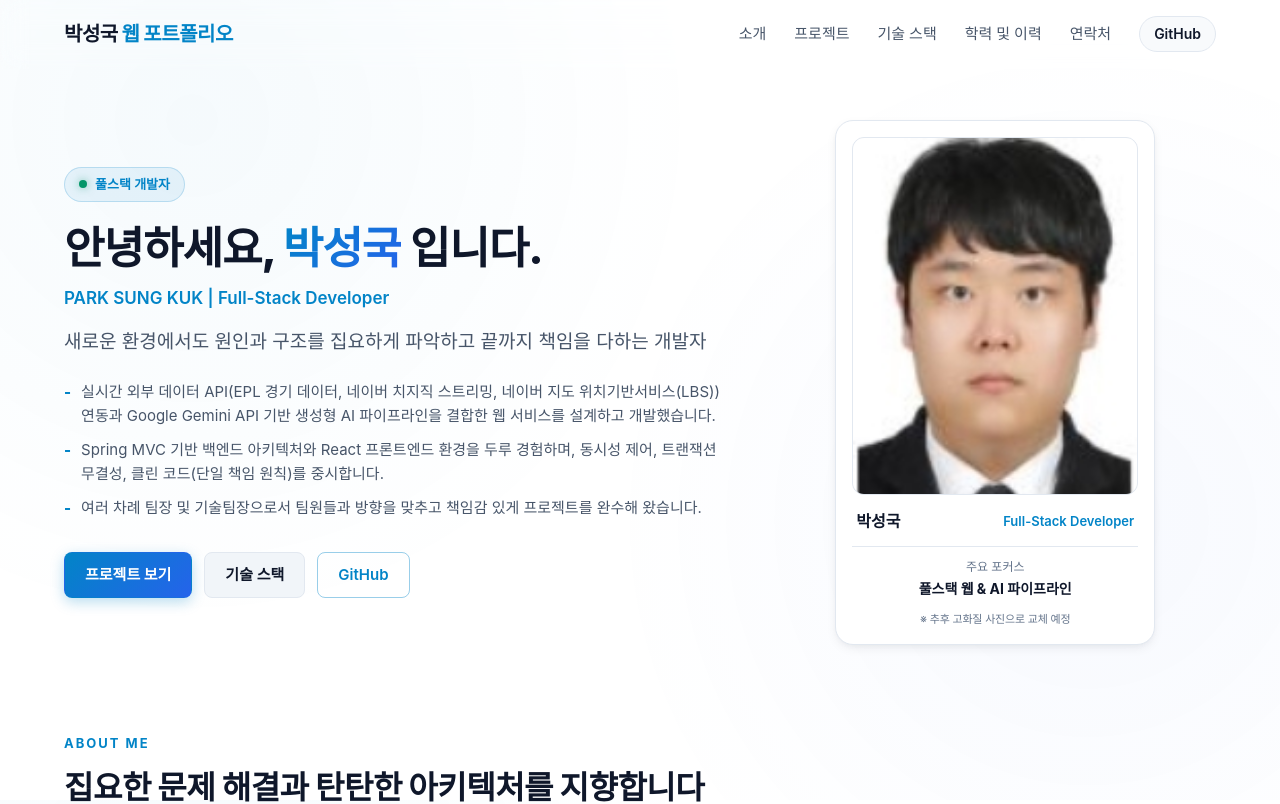
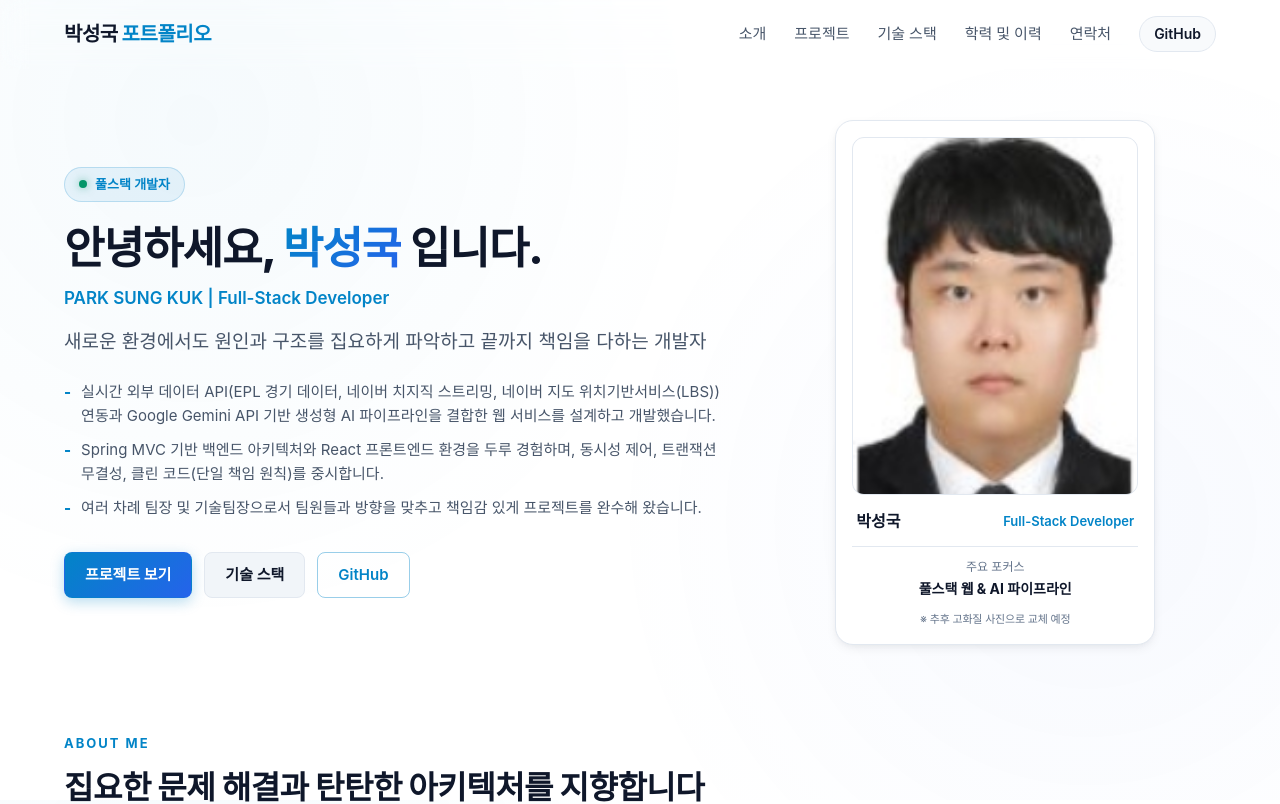
Before and after one commit to PSK6262/Portfolio_20261008, a React (Vite) app in the folder portfolio20261008/: page / in a window 1280 px wide. Shown: the top 804 px of the page. Built offline with nearby package versions, Linux system fonts and the light colour scheme; a web font is replaced by a local one.

Commit message:
fix: 타이틀 문구 '웹 포트폴리오'에서 '포트폴리오'로 변경

```diff
--- a/portfolio20261008/index.html
+++ b/portfolio20261008/index.html
@@ -4,7 +4,7 @@
     <meta charset="UTF-8" />
     <link rel="icon" type="image/svg+xml" href="/favicon.svg" />
     <meta name="viewport" content="width=device-width, initial-scale=1.0" />
-    <title>웹 포트폴리오 | 박성국 (PARK SUNG KUK)</title>
+    <title>포트폴리오 | 박성국 (PARK SUNG KUK)</title>
     <!-- Pretendard Font CDN -->
     <link rel="stylesheet" as="style" crossorigin href="https://cdn.jsdelivr.net/gh/orioncactus/pretendard@v1.3.9/dist/web/static/pretendard.min.css" />
   </head>
--- a/portfolio20261008/src/components/Navbar.jsx
+++ b/portfolio20261008/src/components/Navbar.jsx
@@ -24,7 +24,7 @@ export default function Navbar({ activeSection }) {
     <header className={`navbar ${scrolled ? 'scrolled' : ''}`}>
       <div className="nav-container">
         <a href="#hero" className="nav-logo">
-          박성국 <span className="logo-accent">웹 포트폴리오</span>
+          박성국 <span className="logo-accent">포트폴리오</span>
         </a>
 
         {/* Desktop Nav */}
```
